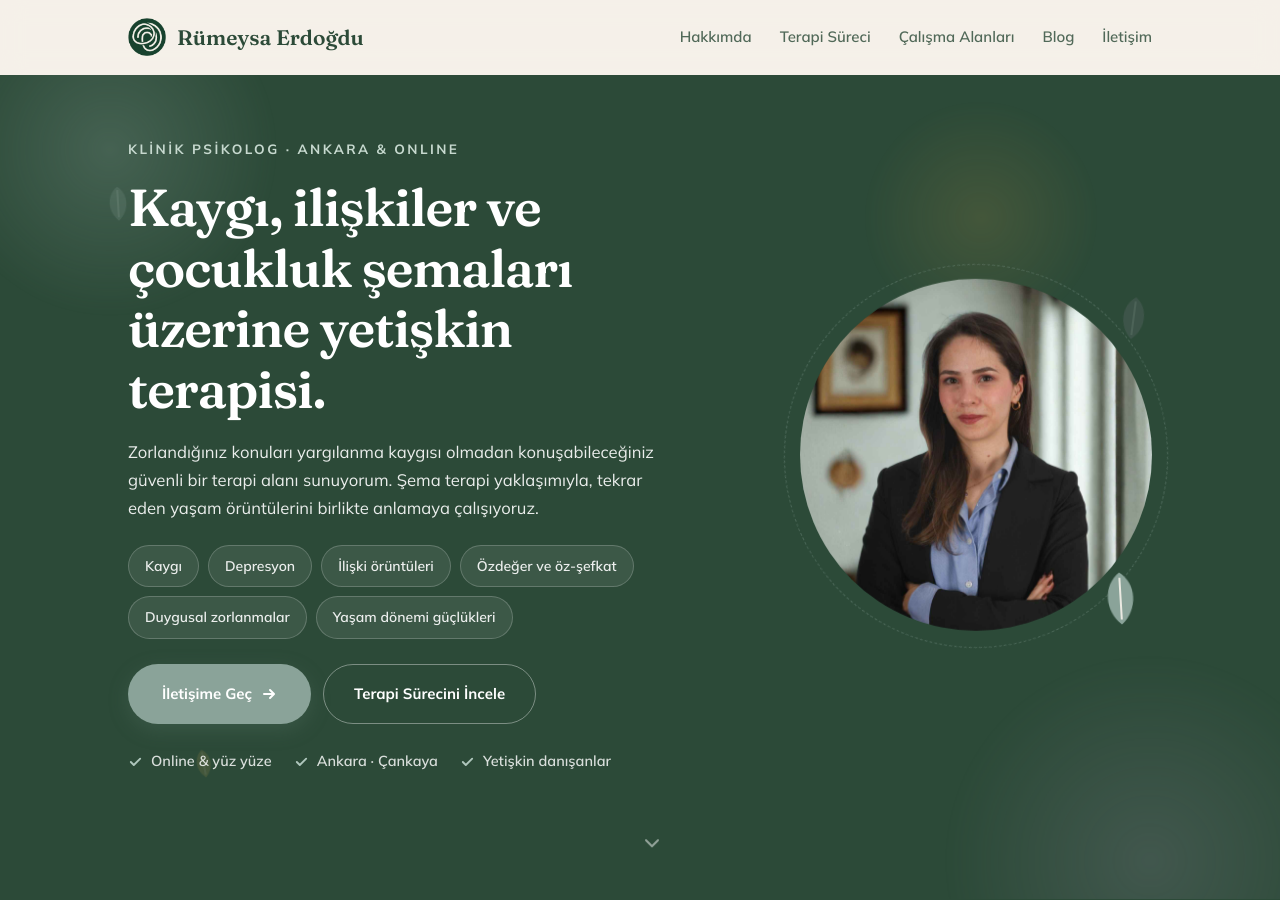
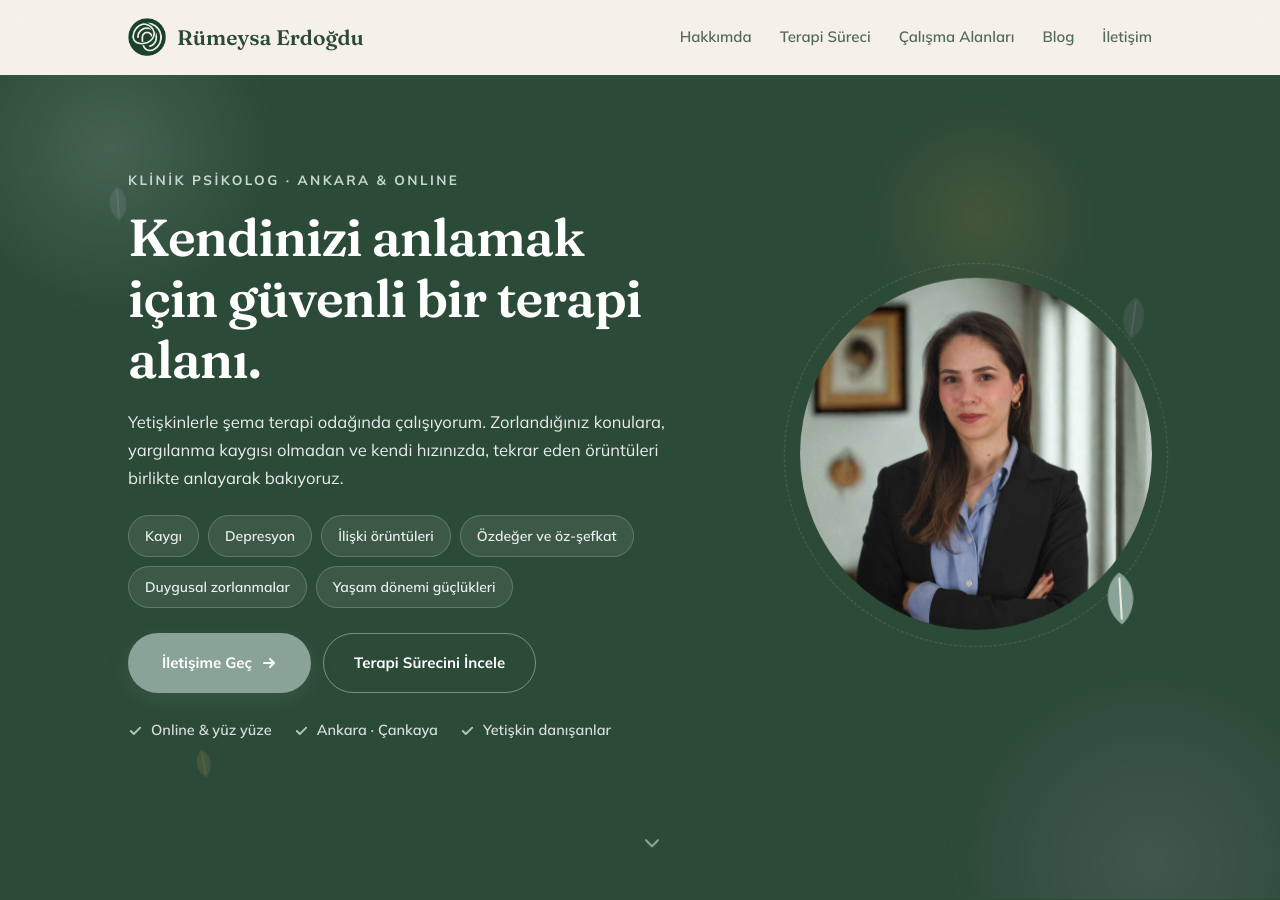
Before and after one commit to ardasaglamer9/rumeysaerdogdu.com, a Jekyll site: the page built from index.html, in a window 1280 px wide and 900 px high. Built offline with Jekyll 4.4.1, drawn with Linux system fonts in a browser that asks for light colours.

Commit message:
Update index.html

```diff
--- a/index.html
+++ b/index.html
@@ -30,8 +30,8 @@ permalink: /
 
     <div class="hero-content">
       <p class="eyebrow">KLİNİK PSİKOLOG · ANKARA &amp; ONLINE</p>
-      <h1>Kaygı, ilişkiler ve çocukluk şemaları üzerine yetişkin terapisi.</h1>
-      <p class="hero-desc">Zorlandığınız konuları yargılanma kaygısı olmadan konuşabileceğiniz güvenli bir terapi alanı sunuyorum. Şema terapi yaklaşımıyla, tekrar eden yaşam örüntülerini birlikte anlamaya çalışıyoruz.</p>
+      <h1>Kendinizi anlamak için güvenli bir terapi alanı.</h1>
+      <p class="hero-desc">Yetişkinlerle şema terapi odağında çalışıyorum. Zorlandığınız konulara, yargılanma kaygısı olmadan ve kendi hızınızda, tekrar eden örüntüleri birlikte anlayarak bakıyoruz.</p>
 
       <div class="hero-tags">
         <a href="#alanlar">Kaygı</a>
```
